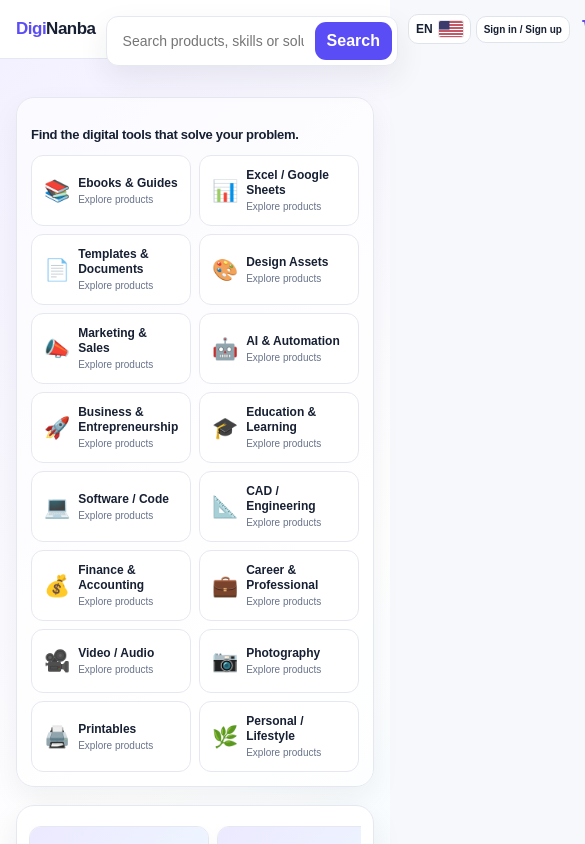
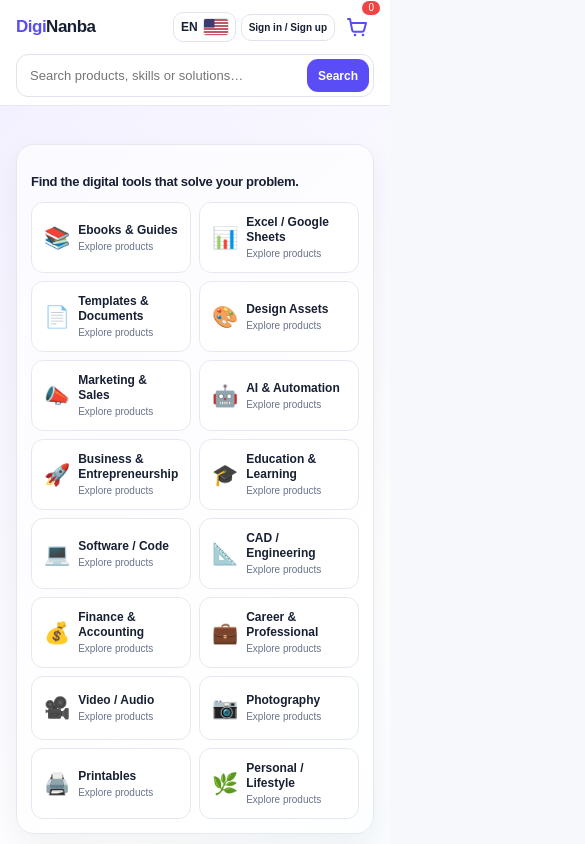
Before and after one commit to agnengineeringselectricals-crypto/diginanba, a Next.js app: page / in a window 390 px wide. Shown: the top 844 px of the page, 585 px wide, since content can reach past the window. Built offline with nearby package versions, Linux system fonts and the light colour scheme; no server answers; the database is empty.

Commit message:
Make header search responsive on desktop tablet and mobile

```diff
--- a/app/globals.css
+++ b/app/globals.css
@@ -150,3 +150,24 @@ a.ref-need{display:flex;flex-direction:column;align-items:flex-start;gap:10px;mi
 .ref-solution-description{font-size:13px;font-weight:400;line-height:1.5;color:#68738a}
 .ref-solution-link{margin-top:auto;color:#5b4df6;font-size:13px;font-weight:800}
 a.ref-need:hover .ref-solution-link{text-decoration:underline}
+
+
+/* Search belongs in the header, not in the hero/lower content row. */
+.ref-nav{display:flex;flex-wrap:nowrap;align-items:center;gap:16px}
+.ref-header-inline-search{display:flex;flex:1 1 420px;min-width:180px;max-width:560px;margin:0;padding:4px;box-shadow:none;border-color:#dfe3ec}
+.ref-header-inline-search input{min-width:0;padding:9px 11px;font-size:14px}
+.ref-header-inline-search .ref-primary{padding:9px 14px;white-space:nowrap}
+.ref-actions{flex-shrink:0}
+@media(max-width:900px){
+  .ref-nav{height:auto;min-height:64px;flex-wrap:wrap;gap:8px 12px;padding-top:8px;padding-bottom:8px}
+  .ref-header-inline-search{order:3;flex:1 0 100%;max-width:none}
+}
+@media(max-width:700px){
+  .ref-nav{min-height:58px}
+  .ref-header-inline-search input{font-size:13px;padding:9px}
+  .ref-header-inline-search .ref-primary{padding:8px 11px;font-size:12px}
+}
+@media(max-width:420px){
+  .ref-nav{column-gap:6px}
+  .ref-header-inline-search{flex-basis:100%}
+}
```
